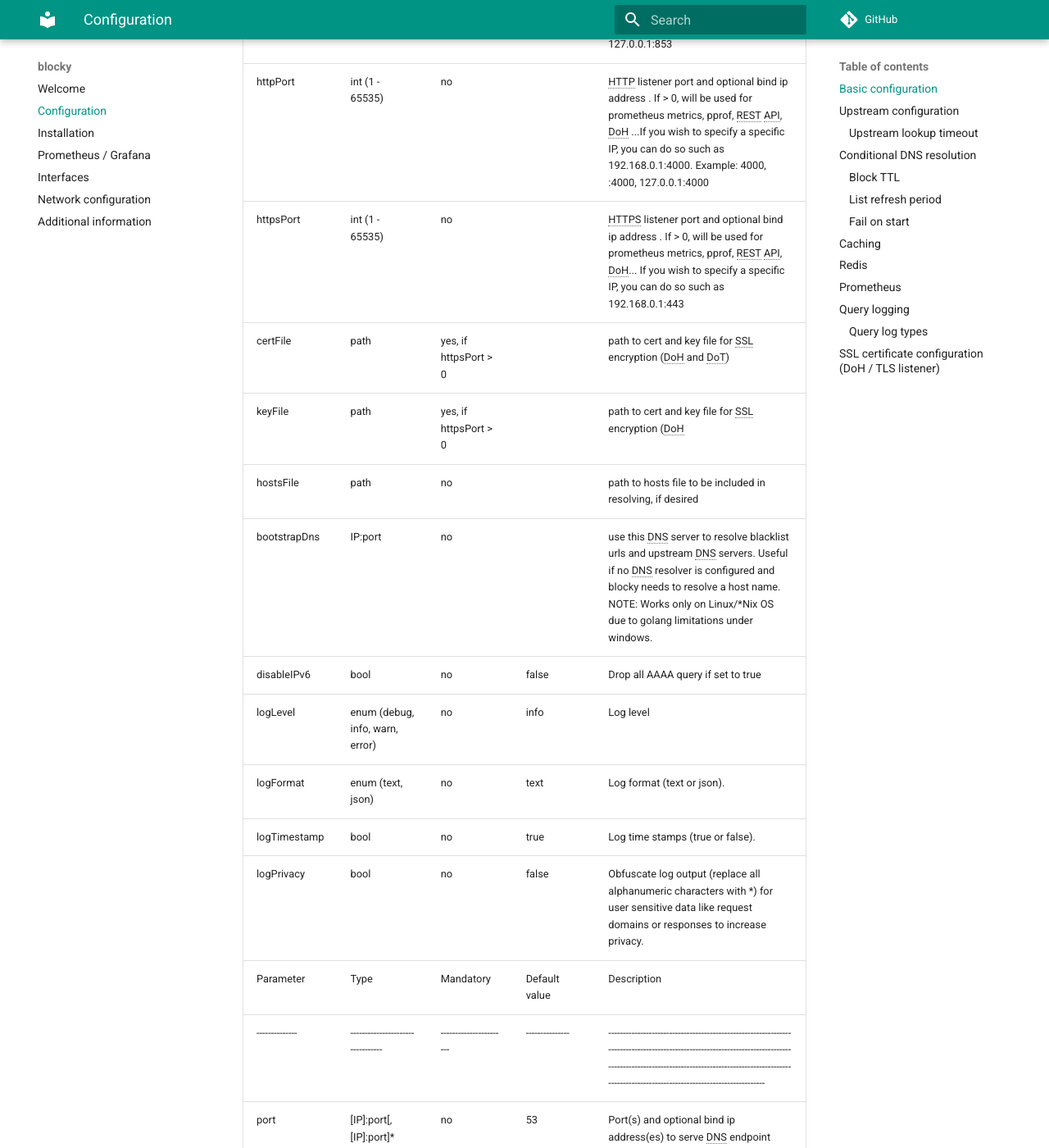
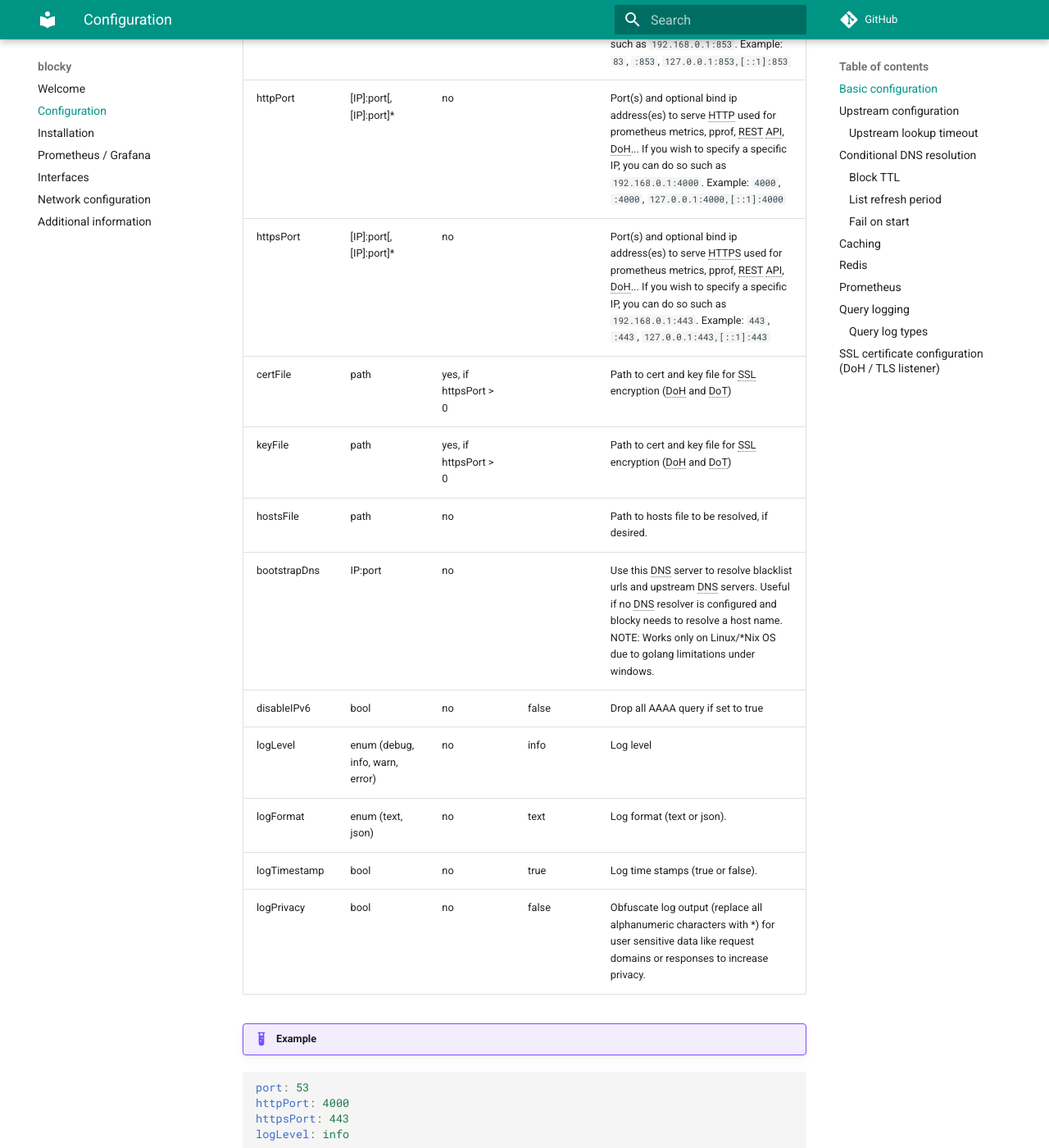
Before and after one commit to 0xERR0R/blocky, an MkDocs documentation site: the page built from docs/configuration.md, in a window 1280 px wide and 1400 px high, scrolled down 4073 px. Shown: the whole window at 82% size. Built offline with MkDocs 1.6.1 and Material for MkDocs 9.7.7, drawn with Linux system fonts in a browser that asks for light colours; comment, search, counter and statistics services are not loaded; some of the changed text lies outside the part shown.

Commit message:
Fixed configuration

```diff
--- a/docs/configuration.md
+++ b/docs/configuration.md
@@ -11,21 +11,6 @@
 
 ## Basic configuration
 
-| Parameter       | Type              | Mandatory             | Default value      | Description                                       |
-| --------------- | ----------------- | --------------------- | -----------------  | ------------------------------------------------- |
-| port            | [IP]:port         | no                    | 53                 | Port and optional bind ip address to serve DNS endpoint (TCP and UDP). If you wish to specify a specific IP, you can do so such as 192.168.0.1:53. Example: 53, :53, 127.0.0.1:53  |
-| tlsPort         | [IP]:port         | no                    |                    | Port and optional bind ip address to serve DoT DNS endpoint (DNS-over-TLS). If you wish to specify a specific IP, you can do so such as 192.168.0.1:853. Example: 83, :853, 127.0.0.1:853  |
-| httpPort        | int (1 - 65535)   | no                    |                    | HTTP listener port and optional bind ip address . If > 0, will be used for prometheus metrics, pprof, REST API, DoH ...If you wish to specify a specific IP, you can do so such as 192.168.0.1:4000. Example: 4000, :4000, 127.0.0.1:4000 |
-| httpsPort       | int (1 - 65535)   | no                    |                    | HTTPS listener port and optional bind ip address . If > 0, will be used for prometheus metrics, pprof, REST API, DoH... If you wish to specify a specific IP, you can do so such as 192.168.0.1:443 |
-| certFile        | path              | yes, if httpsPort > 0 |                    | path to cert and key file for SSL encryption (DoH and DoT) |
-| keyFile         | path              | yes, if httpsPort > 0 |                    | path to cert and key file for SSL encryption (DoH
-| hostsFile       | path              | no                    |                    | path to hosts file to be included in resolving, if desired |
-| bootstrapDns    | IP:port           | no                    |                    | use this DNS server to resolve blacklist urls and upstream DNS servers. Useful if no DNS resolver is configured and blocky needs to resolve a host name. NOTE: Works only on Linux/*Nix OS due to golang limitations under windows.|
-| disableIPv6     | bool              | no                    | false              | Drop all AAAA query if set to true
-| logLevel        | enum (debug, info, warn, error)           | no                 | info               | Log level  |
-| logFormat       | enum (text, json) | no                    | text               | Log format (text or json). |
-| logTimestamp    | bool              |no                     | true               | Log time stamps (true or false). |
-| logPrivacy      | bool              |no                     | false              | Obfuscate log output (replace all alphanumeric characters with *) for user sensitive data like request domains or responses to increase privacy. |
 | Parameter    | Type                            | Mandatory             | Default value | Description                                                                                                                                                                                                                                       |
 |--------------|---------------------------------|-----------------------|---------------|---------------------------------------------------------------------------------------------------------------------------------------------------------------------------------------------------------------------------------------------------|
 | port         | [IP]:port[,[IP]:port]*          | no                    | 53            | Port(s) and optional bind ip address(es) to serve DNS endpoint (TCP and UDP). If you wish to specify a specific IP, you can do so such as `192.168.0.1:53`. Example: `53`, `:53`, `127.0.0.1:53,[::1]:53`                                         |
@@ -33,7 +18,8 @@
 | httpPort     | [IP]:port[,[IP]:port]*          | no                    |               | Port(s) and optional bind ip address(es) to serve HTTP used for prometheus metrics, pprof, REST API, DoH... If you wish to specify a specific IP, you can do so such as `192.168.0.1:4000`. Example: `4000`, `:4000`, `127.0.0.1:4000,[::1]:4000` |
 | httpsPort    | [IP]:port[,[IP]:port]*          | no                    |               | Port(s) and optional bind ip address(es) to serve HTTPS used for prometheus metrics, pprof, REST API, DoH... If you wish to specify a specific IP, you can do so such as `192.168.0.1:443`. Example: `443`, `:443`, `127.0.0.1:443,[::1]:443`     |
 | certFile     | path                            | yes, if httpsPort > 0 |               | Path to cert and key file for SSL encryption (DoH and DoT)                                                                                                                                                                                        |
-| keyFile      | path                            | yes, if httpsPort > 0 |               | Path to cert and key file for SSL encryption (DoH and DoT)                                                                                                                                                                                        |
+| keyFile      | path                            | yes, if httpsPort > 0 |               | Path to cert and key file for SSL encryption (DoH and DoT)
+| hostsFile    | path                            | no                    |               | Path to hosts file to be resolved, if desired.                                                   |
 | bootstrapDns | IP:port                         | no                    |               | Use this DNS server to resolve blacklist urls and upstream DNS servers. Useful if no DNS resolver is configured and blocky needs to resolve a host name. NOTE: Works only on Linux/*Nix OS due to golang limitations under windows.               |
 | disableIPv6  | bool                            | no                    | false         | Drop all AAAA query if set to true                                                                                                                                                                                                                |
 | logLevel     | enum (debug, info, warn, error) | no                    | info          | Log level                                                                                                                                                                                                                                         |
```
